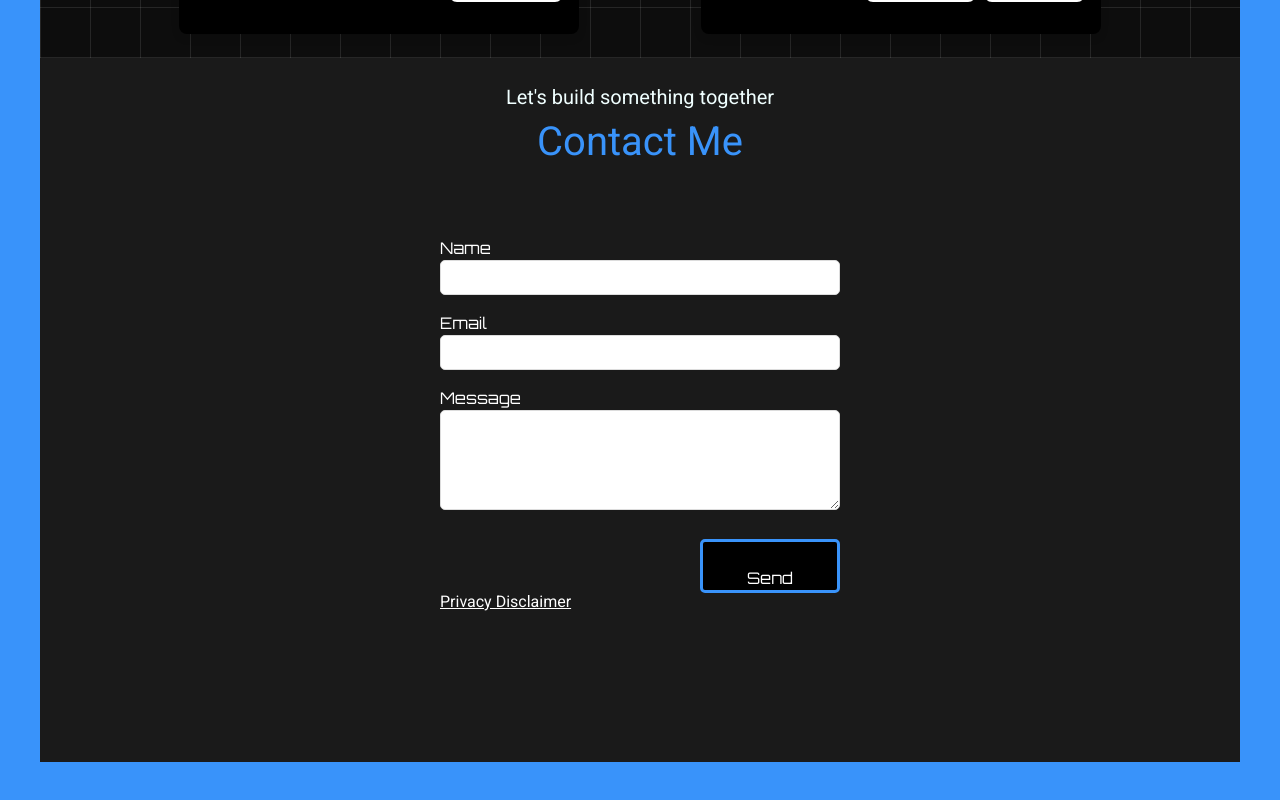
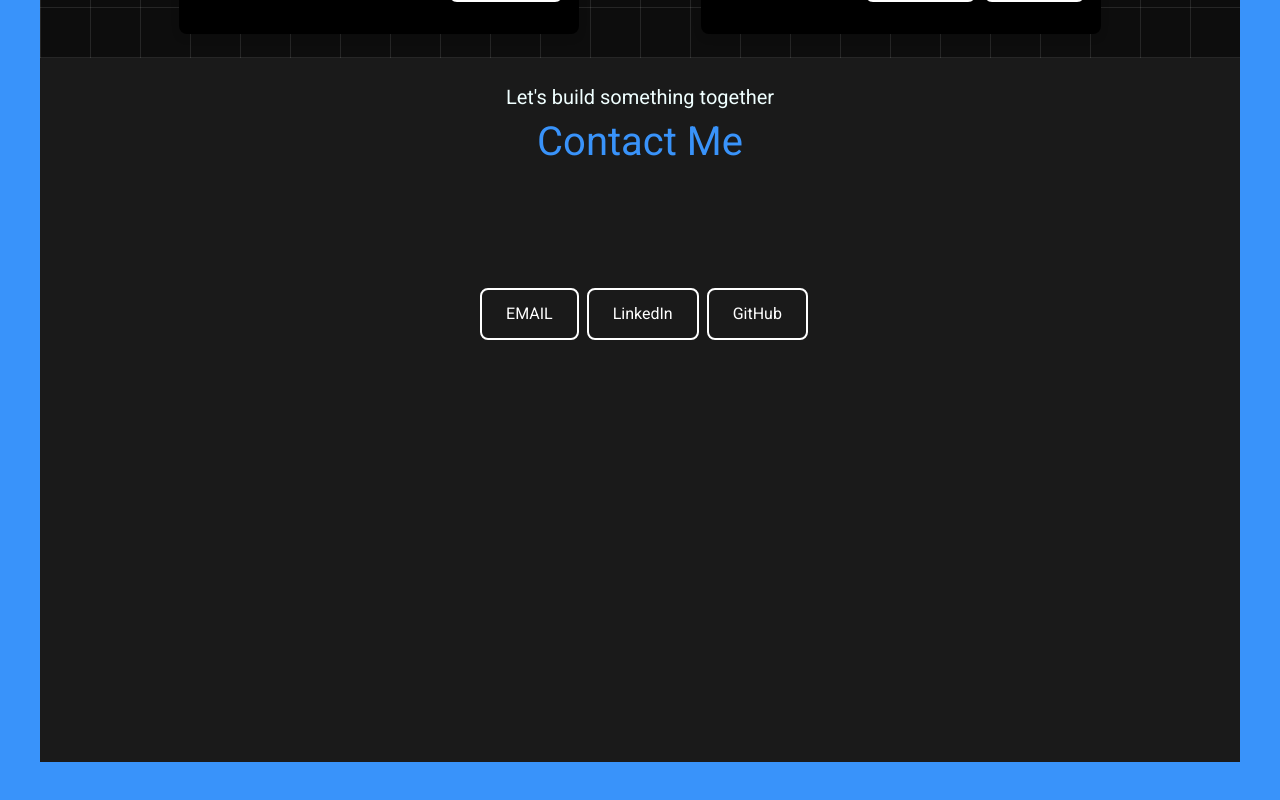
Before and after one commit to maragiogliov/vm-portfolio, a React (Create React App) app: page / in a window 1280 px wide. Shown: the part 3942-4742 px from the top of the page. Built offline with nearby package versions, Linux system fonts and the light colour scheme; the HTML template or start-up script is replaced by a standard one; a web font is replaced by a local one.

Commit message:
Third Update

```diff
--- a/src/components/Contact/Contact.css
+++ b/src/components/Contact/Contact.css
@@ -52,10 +52,28 @@
 h4{
     font-size: 20px;
 }
+.contactme-list{
+    display:flex;
+    flex-direction: column;
+    justify-content: space-around;
+    align-items: center;
+    height: 300px;
 
+}
+.contactme-feelfree{
+    text-align: center;
+}
 
 @media only screen and (min-width: 600px) {
     .contact-container-form{
       max-width: var(--width-sm);
     }
+    .contactme-list{
+        display:flex;
+        flex-direction: row;
+        justify-content: space-around;
+        align-items: center;
+        height: 300px;
+
+    }
   }
--- a/src/components/Contact/Contact.js
+++ b/src/components/Contact/Contact.js
@@ -1,144 +1,27 @@
-import React, { useRef, useState } from "react";
-import emailjs from "emailjs-com";
-import styled from "styled-components";
-import { ToastContainer, toast } from "react-toastify";
-import "react-toastify/dist/ReactToastify.css";
-
+import React from "react";
 import './Contact.css';
-
-// Rest of the code remains the same
 
 
 const Contact = () => {
-  const form = useRef();
-  const [showPrivacyDisclaimer, setShowPrivacyDisclaimer] = useState(false);
-
-
-  const sendEmail = (e) => {
-    e.preventDefault();
-
-    emailjs
-    .sendForm(
-      "service_amluary",
-      "template_ki6eyeb",
-      form.current,
-      "jmLE7HgKtu-OmiM-x"
-    ).then(
-      (result) => {
-        console.log(result.text);
-        e.target.reset();
-        console.log("message sent baby");
-        toast.success("Thanks for your message! I'll reply as soon as possible.", {
-          position: toast.POSITION.TOP_RIGHT
-        });
-      },
-      (error) => {
-        console.log(error.text);
-      }
-    );
-  };
-  const togglePrivacyDisclaimer = () => {
-    setShowPrivacyDisclaimer(!showPrivacyDisclaimer);
-  };
 
   return (
     <>
       <section className="contact-container-form">
         <h4>Let's build something together</h4>
         <h1 className="contact-me">Contact Me</h1>
-        <StyledContactForm>
-          <form className="contact-form" ref={form} onSubmit={sendEmail}>
-            <label>Name</label>
-            <input type="text" name="user_name" />
-            <label>Email</label>
-            <input type="email" name="user_email" />
-            <label>Message</label>
-            <textarea name="message" />
-            <div className="contact-button-container">
-              <input className="button-send-contact" type="submit" value="Send" />
-            </div>
-          </form>
 
-          <span className={`privacy-disclaimer-toggle ${showPrivacyDisclaimer ? 'active' : ''}`} onClick={togglePrivacyDisclaimer}>
-            Privacy Disclaimer
-          </span>
-          <p className={`privacy-disclaimer ${showPrivacyDisclaimer ? 'show' : ''}`}>
-            We respect your privacy and are committed to protecting your personal information. When you submit a message through this contact form, we will only use your information to respond to your inquiry. We do not store or retain your email address or any other personal data you provide. Once your message has been processed and responded to, your information will be deleted. Please note that while we take all necessary precautions to secure your data, the transmission of information over the internet is not completely secure. Therefore, we cannot guarantee the absolute security of your data during transmission. By submitting this form, you acknowledge and accept the privacy practices outlined in this disclaimer.
-          </p>
-        </StyledContactForm>
+
+
+
+    <ul className="contactme-list">
+        <button className="button"><a href="mailto:victormaragioglio1228@gmail.com">EMAIL</a></button>
+        <button className="button"> <a href="https://www.linkedin.com/in/victor-maragioglio-ba3073214/" target="_blank">LinkedIn</a></button>
+        <button className="button"> <a href="https://github.com/maragiogliov" target="_blank">GitHub</a></button>
+    </ul>
       </section>
 
-      <ToastContainer position="top-right" autoClose={5000} className="Toast-Container" style={{ zIndex: 9999999999 }} />
     </>
   );
 };
 
 export default Contact;
-
-// Styles
-const StyledContactForm = styled.div`
-  width: 400px;
-  form {
-    font-family: 'Orbitron', sans-serif;
-    color: black;
-    margin-top: 3rem;
-    display: flex;
-    align-items: flex-start;
-    flex-direction: column;
-    width: 100%;
-    font-size: 16px;
-    input {
-      width: 100%;
-      height: 35px;
-      padding: 7px;
-      outline: none;
-      border-radius: 5px;
-      border: 1px solid rgb(220, 220, 220);
-      &:focus {
-        border: 2px solid rgba(47, 255, 217, 0.84);
-      }
-    }
-    textarea {
-      max-width: 100%;
-      min-width: 100%;
-      width: 100%;
-      max-height: 100px;
-      min-height: 100px;
-      padding: 7px;
-      outline: none;
-      border-radius: 5px;
-      border: 1px solid rgb(220, 220, 220);
-      &:focus {
-        border: 2px solid rgba(47, 255, 217, 0.84);
-      }
-    }
-    label {
-      margin-top: 1rem;
-      color: white;
-    }
-    input[type="submit"] {
-      margin-top: 2rem;
-      cursor: pointer;
-      background-color: rgba(47, 255, 217, 0.84);
-      color: black;
-      border: none;
-      font-family: 'Orbitron', sans-serif;
-    }
-  }
-};
-.privacy-disclaimer-toggle {
-  cursor: pointer;
-  color: white;
-  margin-top: 1rem;
-  text-decoration: underline;
-}
-
-.privacy-disclaimer {
-  margin-top: 1rem;
-  color: white;
-  display: none;
-}
-
-.privacy-disclaimer-toggle.active + .privacy-disclaimer {
-  display: block;
-`
```
